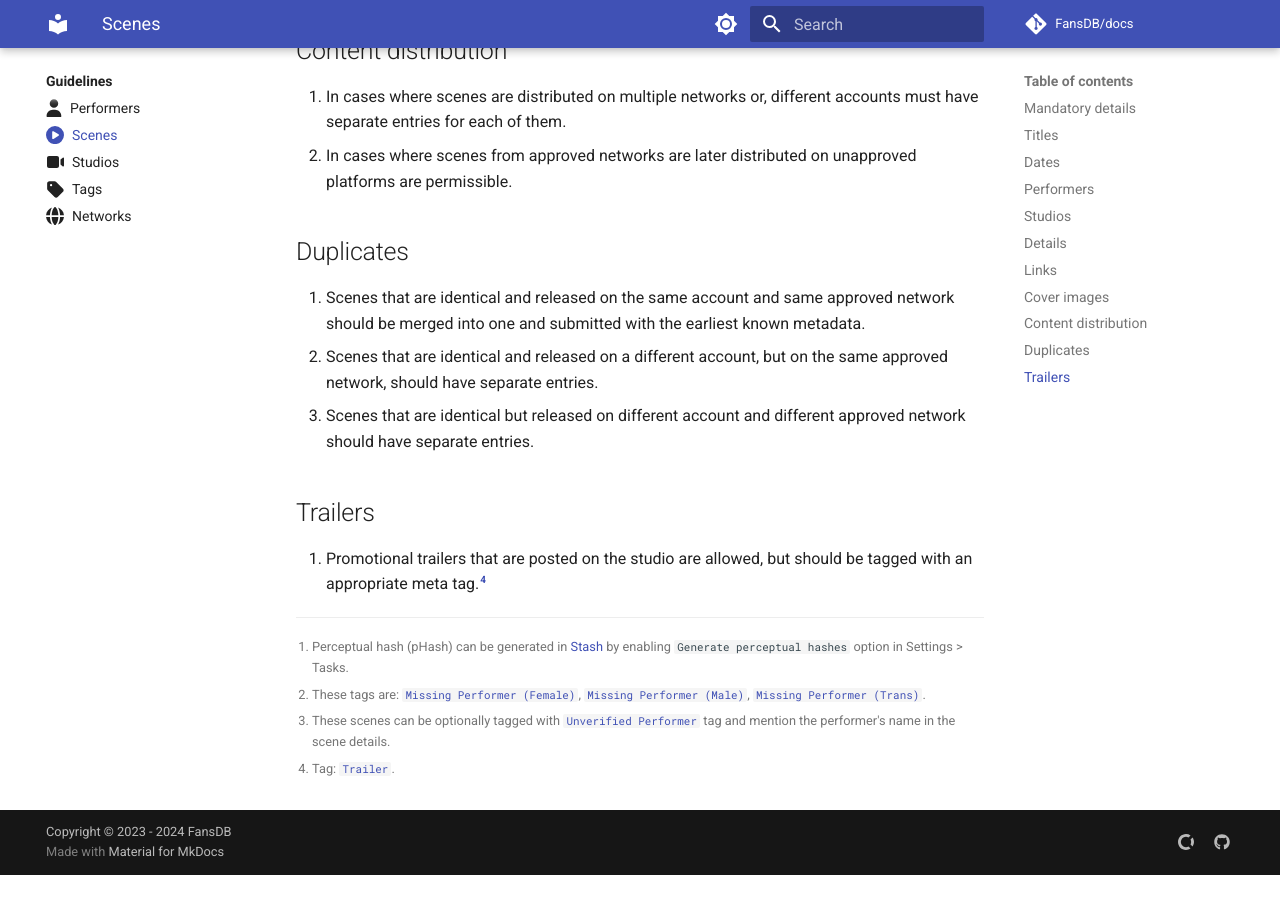
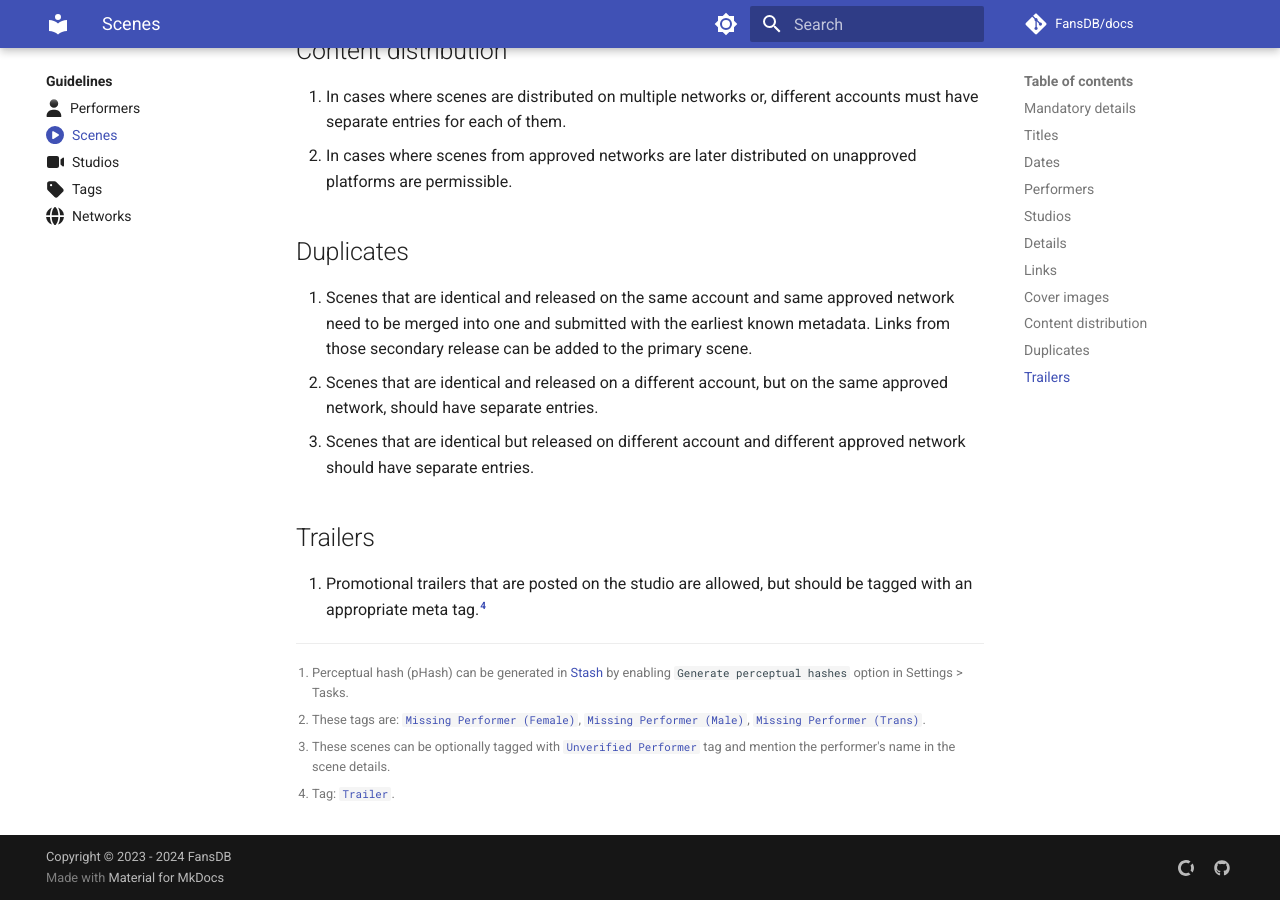
Before and after one commit to FansDB/docs, an MkDocs documentation site: the page built from docs/scenes.md, in a window 1280 px wide and 900 px high, scrolled down 2707 px. Built offline with MkDocs 1.6.1 and Material for MkDocs 9.7.7, drawn with Linux system fonts in a browser that asks for light colours; comment, search, counter and statistics services are not loaded; before the commit the page ends 3582 px from its top, so only the background shows below that.

Commit message:
Clarify guideline

```diff
--- a/docs/scenes.md
+++ b/docs/scenes.md
@@ -114,7 +114,7 @@ Limitations:
 
 ## Duplicates
 
-1. Scenes that are identical and released on the same account and same approved network should be merged into one and submitted with the earliest known metadata.
+1. Scenes that are identical and released on the same account and same approved network need to be merged into one and submitted with the earliest known metadata. Links from those secondary release can be added to the primary scene.
 1. Scenes that are identical and released on a different account, but on the same approved network, should have separate entries.
 1. Scenes that are identical but released on different account and different approved network should have separate entries.
 
```
